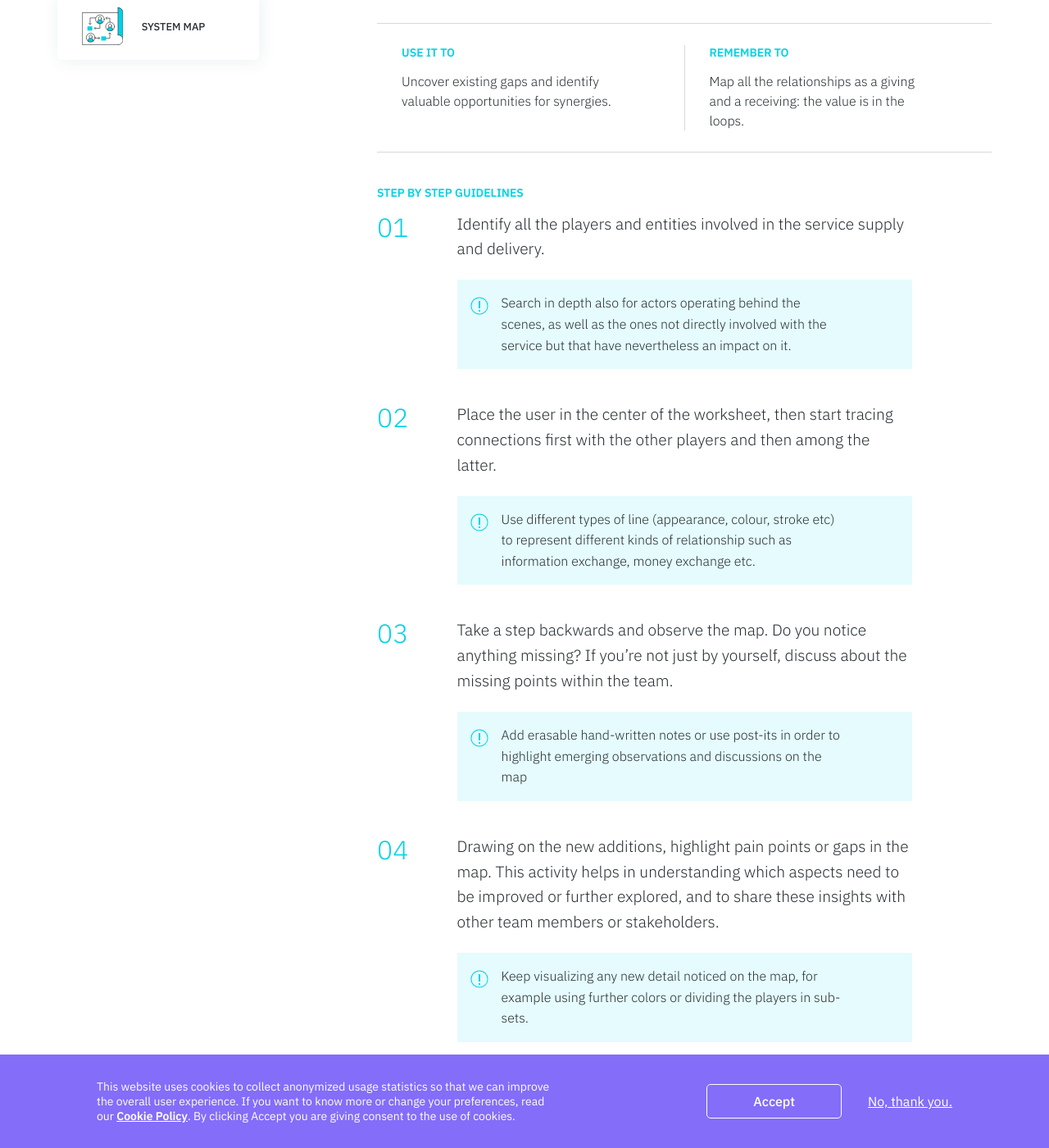
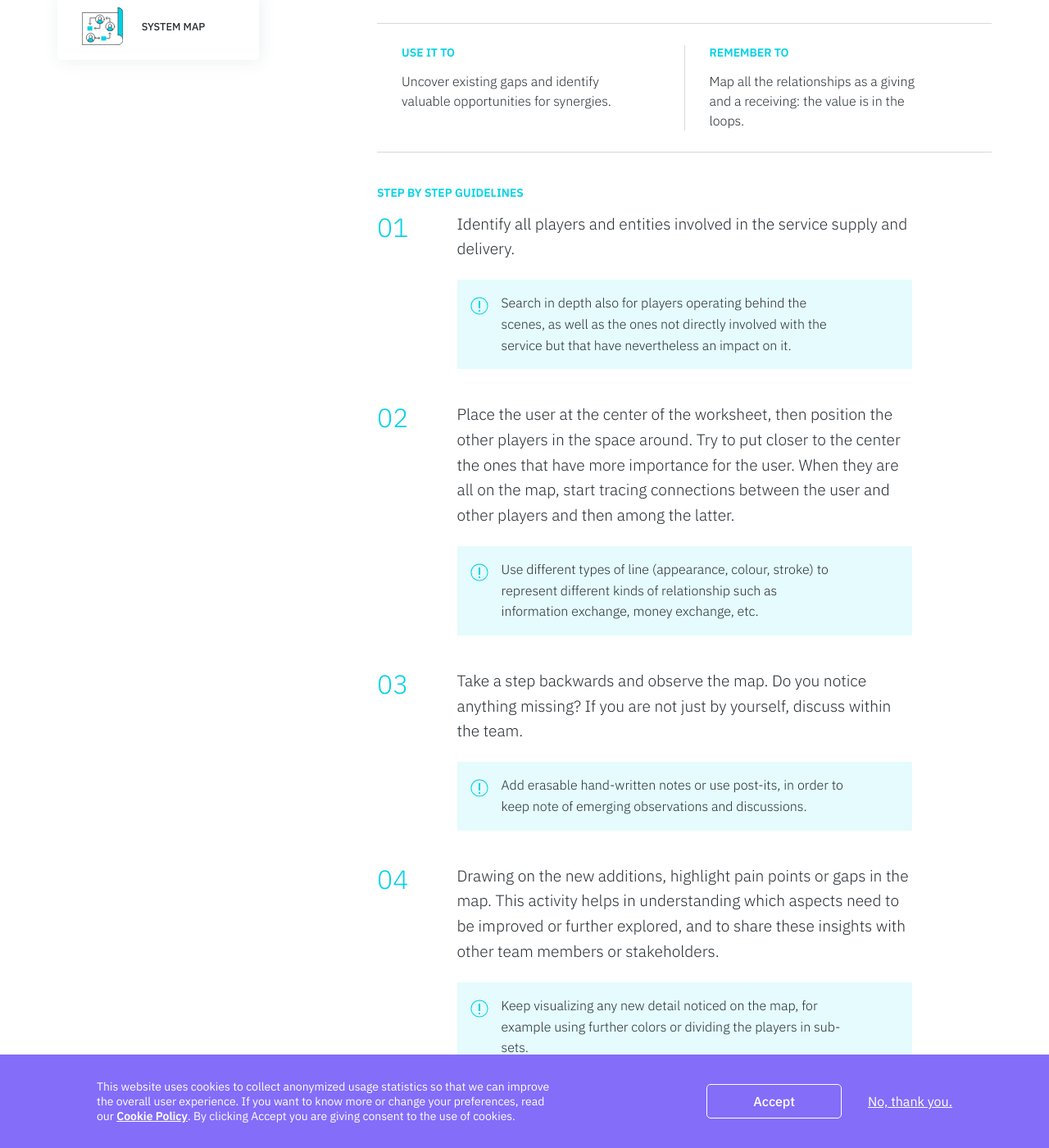
Before and after one commit to service-design-tools/sdt-website, a Jekyll site: the page built from _tools/ecosystem-map.md, in a window 1280 px wide and 1400 px high, scrolled down 941 px. Shown: the whole window at 82% size. Built offline with Jekyll 4.4.1, drawn with Linux system fonts in a browser that asks for light colours.

Commit message:
Update tool “ecosystem-map”

```diff
--- a/_tools/ecosystem-map.md
+++ b/_tools/ecosystem-map.md
@@ -44,21 +44,23 @@ use: Uncover existing gaps and identify valuable opportunities for synergies.
 reminder: "Map all the relationships as a giving and a receiving: the value is
   in the loops."
 guidelines:
-  - step: Identify all the players and entities involved in the service supply and
+  - step: Identify all players and entities involved in the service supply and
       delivery.
-    warning: Search in depth also for actors operating behind the scenes, as well as
-      the ones not directly involved with the service but that have nevertheless
-      an impact on it.
-  - step: Place the user in the center of the worksheet, then start tracing
-      connections first with the other players and then among the latter.
-    warning: Use different types of line (appearance, colour, stroke etc) to
-      represent different kinds of relationship such as information exchange,
-      money exchange etc.
+    warning: Search in depth also for players operating behind the scenes, as well
+      as the ones not directly involved with the service but that have
+      nevertheless an impact on it.
+  - step: Place the user at the center of the worksheet, then position the other
+      players in the space around. Try to put closer to the center the ones that
+      have more importance for the user. When they are all on the map, start
+      tracing connections between the user and other players and then among the
+      latter.
+    warning: Use different types of line (appearance, colour, stroke) to represent
+      different kinds of relationship such as information exchange, money
+      exchange, etc.
   - step: Take a step backwards and observe the map. Do you notice anything missing?
-      If you're not just by yourself, discuss about the missing points within
-      the team.
-    warning: Add erasable hand-written notes or use post-its in order to highlight
-      emerging observations and discussions on the map
+      If you are not just by yourself, discuss within the team.
+    warning: Add erasable hand-written notes or use post-its, in order to keep note
+      of emerging observations and discussions.
   - step: Drawing on the new additions, highlight pain points or gaps in the map.
       This activity helps in understanding which aspects need to be improved or
       further explored, and to share these insights with other team members or
```
